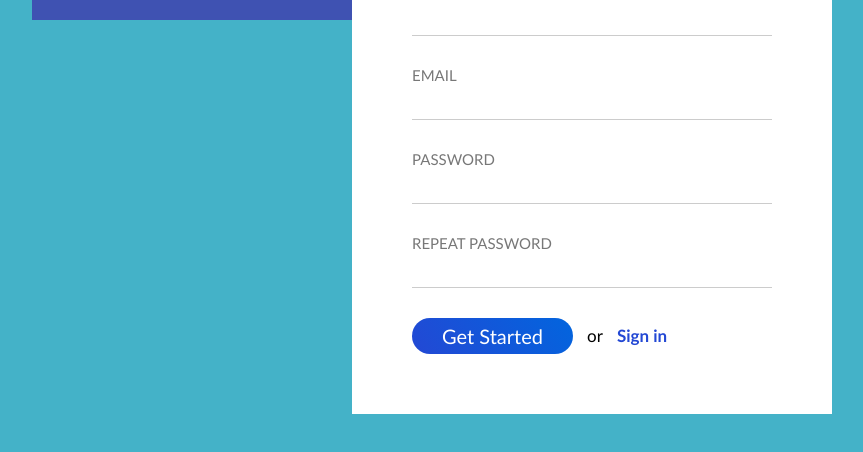
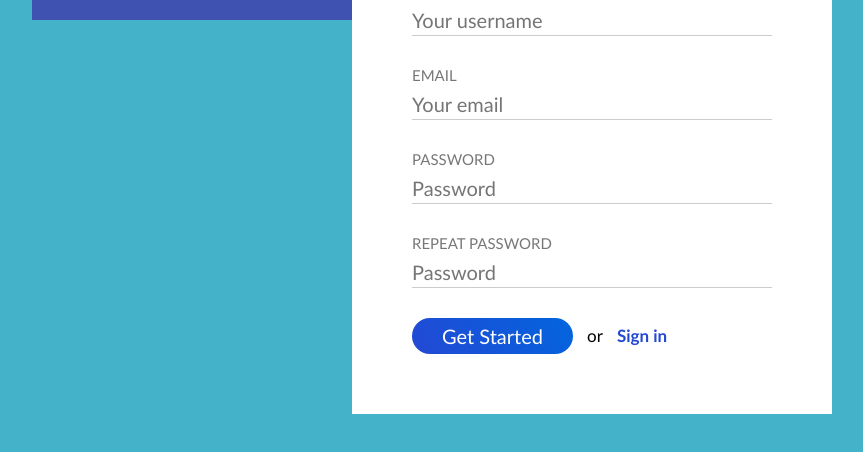
Before and after one commit to 1evana/4-sign-up, a plain HTML site: page index.html in a window 1280 px wide. Shown: the part 248-700 px from the top of the page, without its empty margins (208-1071 px from the left). Drawn offline with Linux system fonts and the light colour scheme.

Commit message:
HTML struktūra

```diff
--- a/index.html
+++ b/index.html
@@ -29,20 +29,20 @@
             <div class="close">&#x2573;</div>
             <form>
                 <div class="form-row">
-                    <label for="">Username</label>
-                    <input type="text">
+                    <label for="username">Username</label>
+                    <input id="username" type="text" placeholder="Your username" required>
                 </div>
                 <div class="form-row">
-                    <label for="">Email</label>
-                    <input type="email">
+                    <label for="email">Email</label>
+                    <input id="email" type="email" placeholder="Your email" required>
                 </div>
                 <div class="form-row">
-                    <label for="">Password</label>
-                    <input type="password">
+                    <label for="pass">Password</label>
+                    <input id="pass" type="password" placeholder="Password" required>
                 </div>
                 <div class="form-row">
-                    <label for="">Repeat password</label>
-                    <input type="password">
+                    <label for="repass">Repeat password</label>
+                    <input id="repass" type="password" placeholder="Password" required>
                 </div>
                 <div class="form-row">
                     <button type="submit">Get started</button>
```
